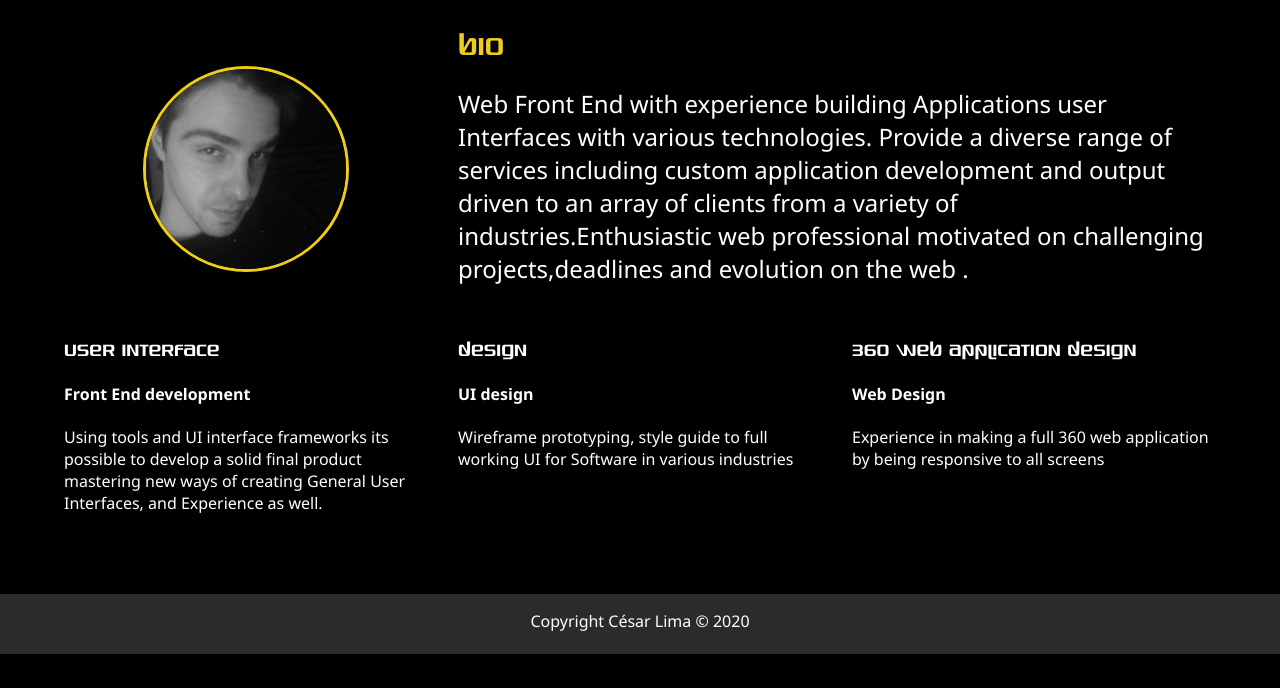
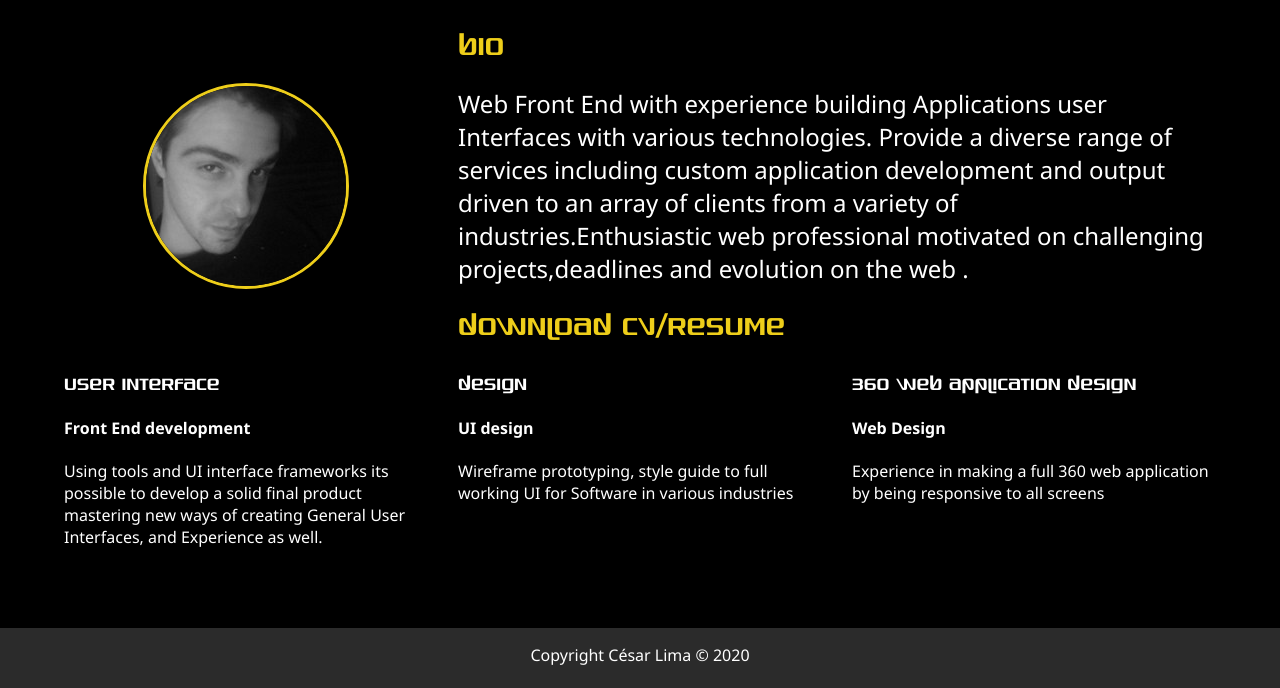
Before and after one commit to c-david-projects/portfolio-UI, a plain HTML site: page dist/about.html in a window 1280 px wide. Shown: the part 219-907 px from the top of the page. Before the commit the page ends 873 px from the top, so only its background shows below. Drawn offline with Linux system fonts and the light colour scheme.

Commit message:
Add files via upload

```diff
--- a/dist/about.html
+++ b/dist/about.html
@@ -66,6 +66,10 @@
             Provide a diverse range of services including custom application development and output driven to an array of clients from a variety of industries.Enthusiastic web professional motivated on challenging projects,deadlines and evolution on the web .
 
         </p>
+        <h3><a class="text-secondary" href="img/César_Martins_Lima_Resume_.pdf" download rel="noopener noreferrer" target="_blank">
+          Download CV/Resume
+       </a>
+      </h3>
       </div>
 
       <div>
```
